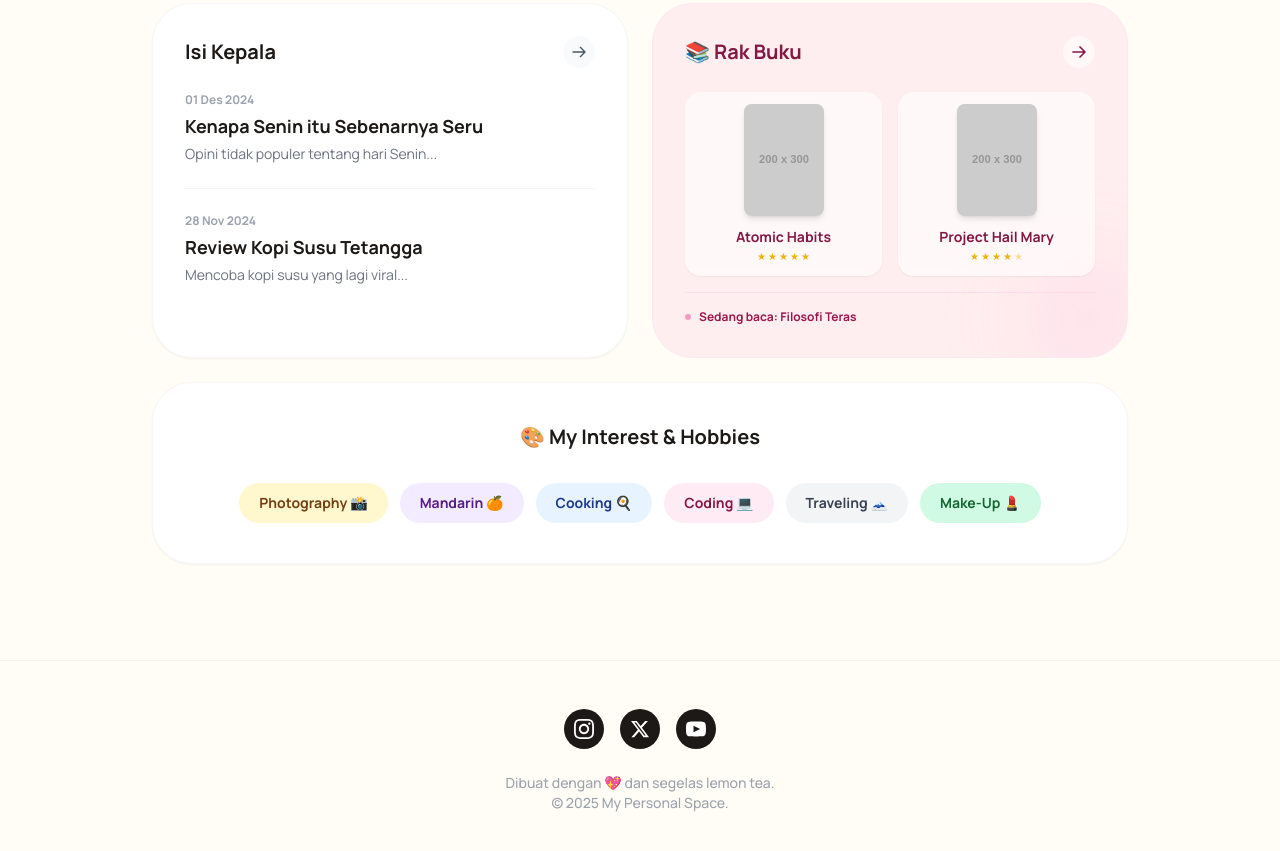
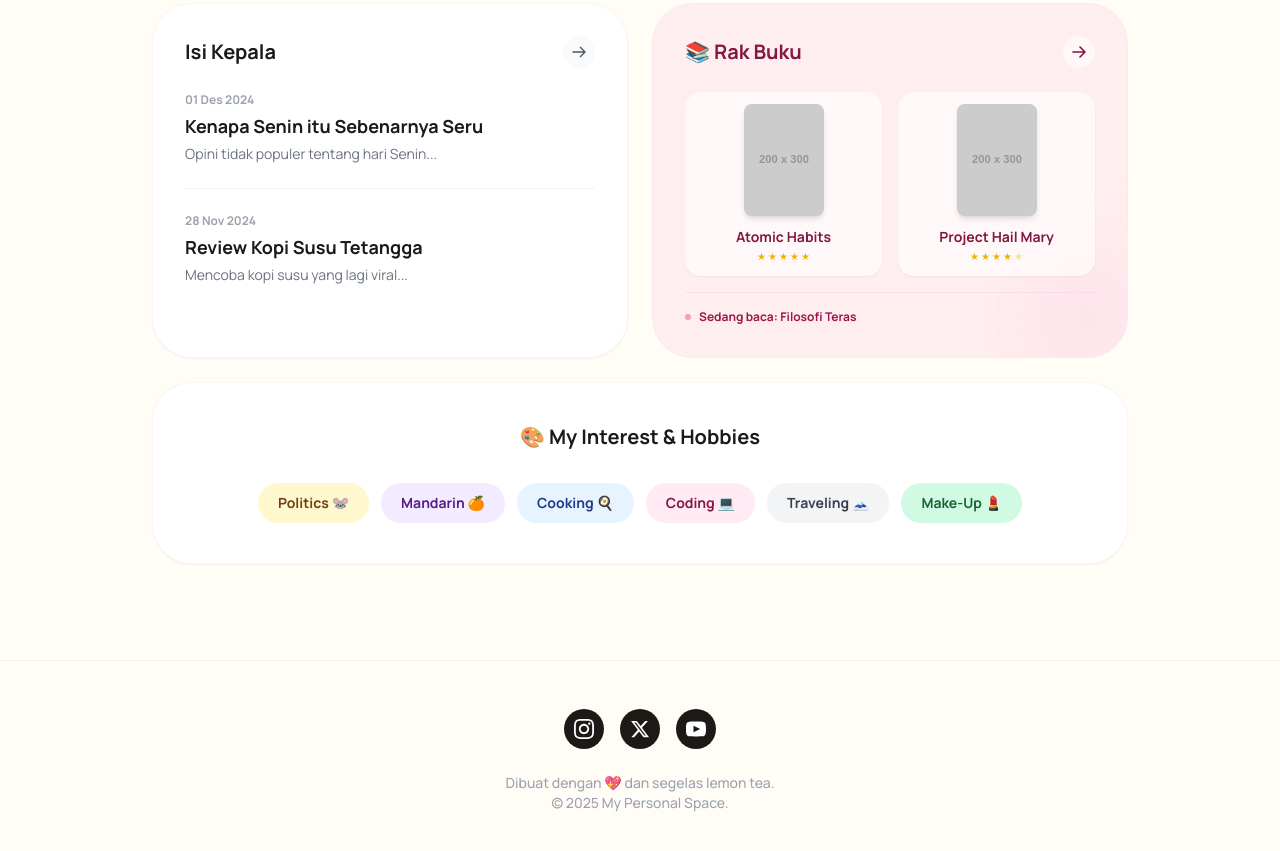
Before and after one commit to dzatihananihidayat/jati-garden, a plain HTML site: page index.html in a window 1280 px wide. Shown: the part 1191-2042 px from the top of the page. Drawn offline with nearby package versions, Linux system fonts and the light colour scheme; placeholder pictures from the web are drawn by us.

Commit message:
politics

```diff
--- a/index.html
+++ b/index.html
@@ -433,7 +433,7 @@
           <div class="flex flex-wrap justify-center gap-3">
             <span
               class="px-5 py-2.5 rounded-full bg-pop-yellow/40 text-yellow-900 text-sm font-bold hover:bg-pop-yellow transition cursor-default"
-              >Photography 📸</span
+              >Politics 🐭</span
             >
             <span
               class="px-5 py-2.5 rounded-full bg-pop-purple/40 text-purple-900 text-sm font-bold hover:bg-pop-purple transition cursor-default"
```
